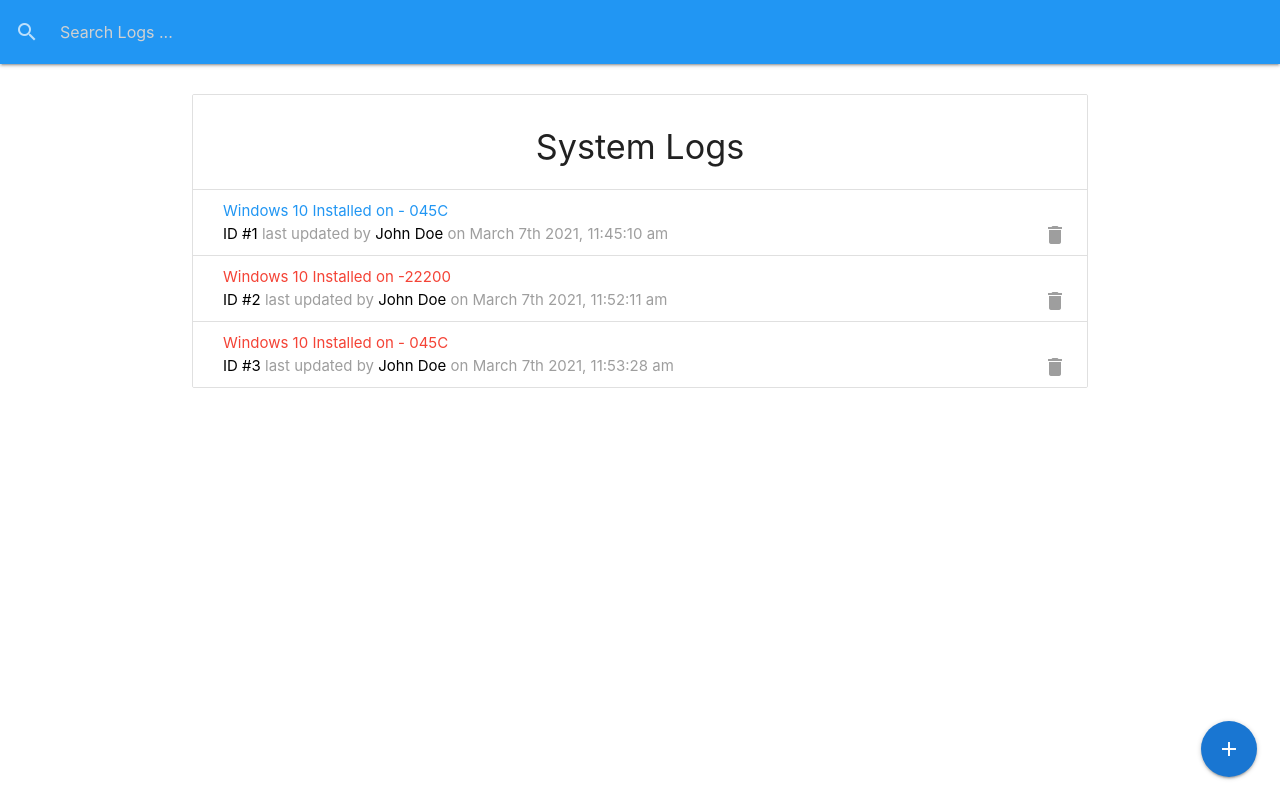
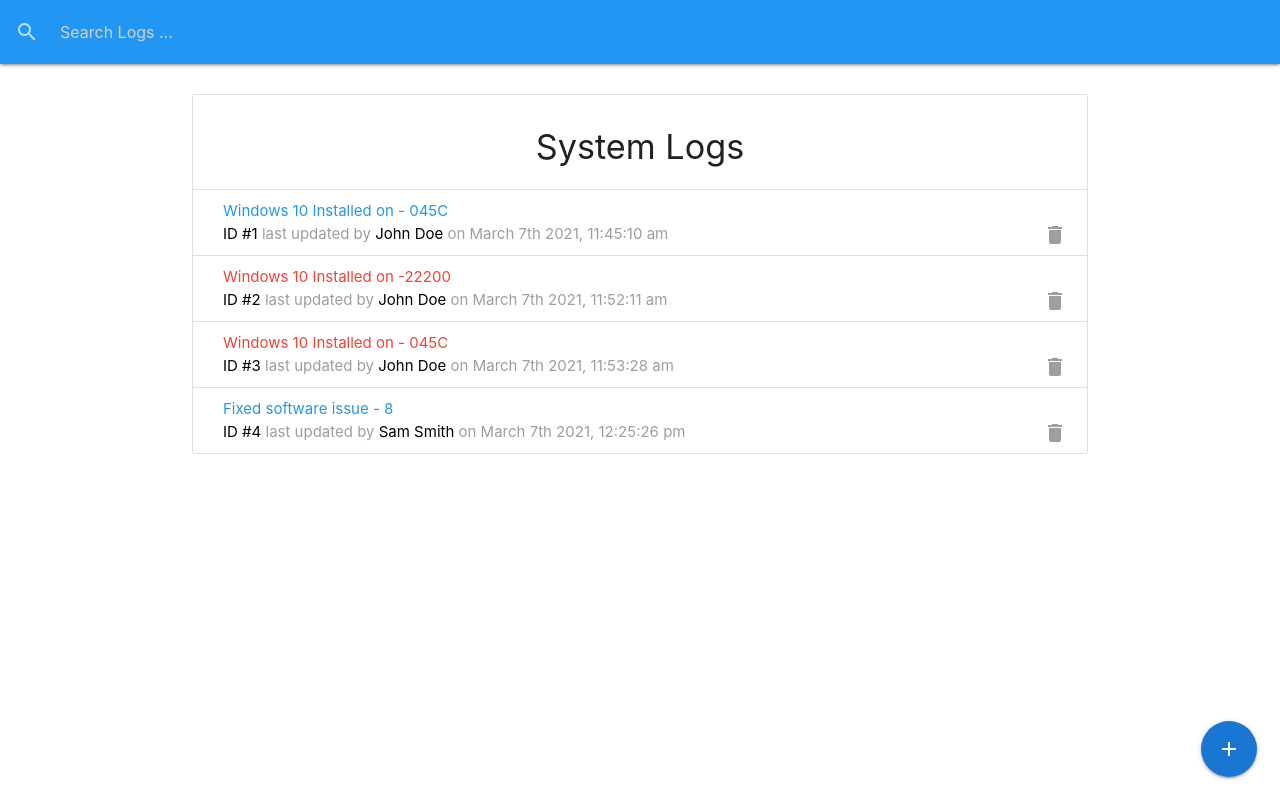
Before and after one commit to AravindMurgan/IT-Logger-Application, a React (Create React App) app: page / in a window 1280 px wide. Built offline with nearby package versions, Linux system fonts and the light colour scheme; data requests are answered from the project's data file.

Commit message:
added new techs

```diff
--- a/db.json
+++ b/db.json
@@ -20,6 +20,13 @@
       "tech": " John Doe",
       "date": "2021-03-07T11:53:28.568Z",
       "id": 3
+    },
+    {
+      "message": "Fixed software issue - 8",
+      "attention": false,
+      "tech": " Sam Smith",
+      "date": "2021-03-07T12:25:26.529Z",
+      "id": 4
     }
   ],
   "techs": [
@@ -32,6 +39,16 @@
       "id": 2,
       "firstName": "Sam",
       "lastName": "Smith"
+    },
+    {
+      "id": 3,
+      "firstName": "Will",
+      "lastName": "Smith"
+    },
+    {
+      "id": 4,
+      "firstName": "Rob",
+      "lastName": "jackson"
     }
   ]
 }
--- a/src/components/logs/Logs.js
+++ b/src/components/logs/Logs.js
@@ -10,7 +10,7 @@
 	useEffect(() => {
 		getLogs()
 		// eslint-disable-next-line
-	}, []);
+	}, [getLogs]);
 
 	if (loading || logs === null) {
 		return <Preloader />;
```
